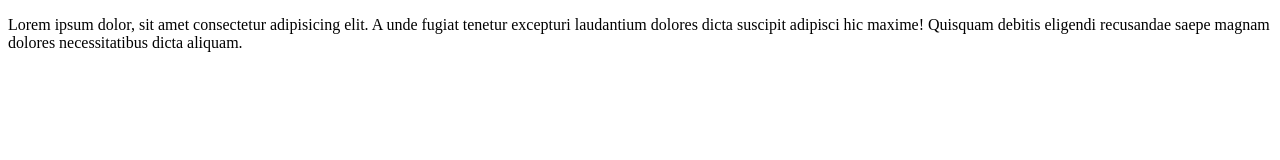
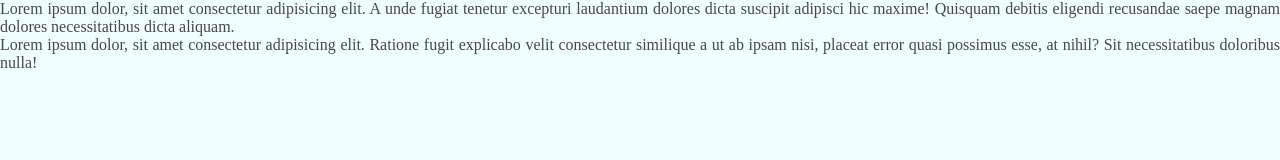
Before and after one commit to LucasWMF/AulaRevisaoGit, a plain HTML site: page index.html in a window 1280 px wide. Drawn offline with Linux system fonts and the light colour scheme.

Commit message:
Atualização index e style
Adicionado novos parágrafos e configurações do CSS

```diff
--- a/index.html
+++ b/index.html
@@ -4,8 +4,10 @@
     <meta charset="UTF-8">
     <meta name="viewport" content="width=device-width, initial-scale=1.0">
     <title>Revisão Git Hub</title>
+    <link rel="stylesheet" href="style.css">
 </head>
 <body>
     <p>Lorem ipsum dolor, sit amet consectetur adipisicing elit. A unde fugiat tenetur excepturi laudantium dolores dicta suscipit adipisci hic maxime! Quisquam debitis eligendi recusandae saepe magnam dolores necessitatibus dicta aliquam.</p>
+    <p>Lorem ipsum dolor, sit amet consectetur adipisicing elit. Ratione fugit explicabo velit consectetur similique a ut ab ipsam nisi, placeat error quasi possimus esse, at nihil? Sit necessitatibus doloribus nulla!</p>
 </body>
 </html>
--- /dev/null
+++ b/style.css
@@ -0,0 +1,18 @@
+* {
+    box-sizing: border-box;
+    margin: 0;
+    padding: 0;
+}
+
+body {
+    width: 100vw;
+    height: 100vh;
+    background-color: azure;
+    justify-content: center;
+    align-items: center;
+}
+
+p {
+    text-align: justify;
+    color: #484848;
+}
```
